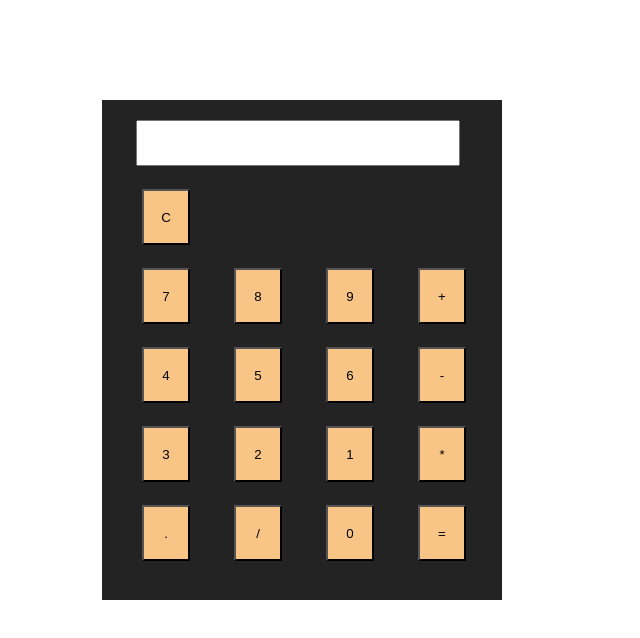
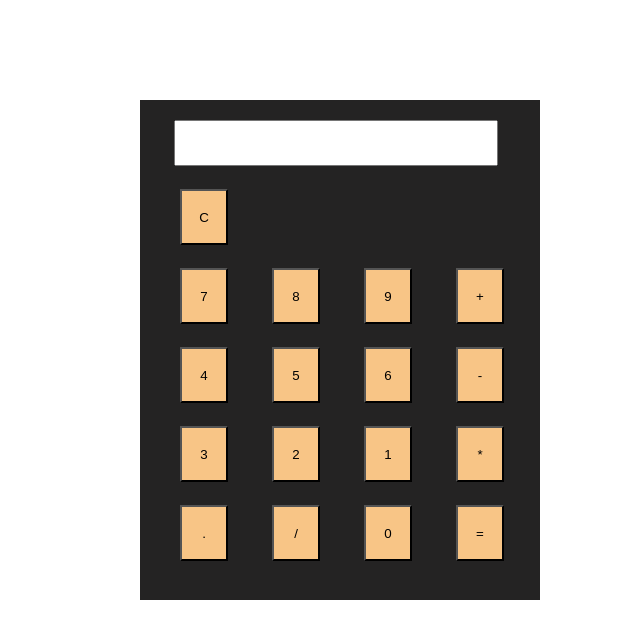
Before and after one commit to BlesonPhilip/calculator, a plain HTML site: page index.html in a window 1280 px wide. Shown: the whole page, without its empty margins (378-1018 px from the left). Drawn offline with Linux system fonts and the light colour scheme.

Commit message:
screenshot added

```diff
--- a/style.css
+++ b/style.css
@@ -2,7 +2,7 @@
     width: 400px;
     height: 500px;
     background: rgb(36, 35, 35);
-    margin-left: 472px;
+    margin-left: 510px;
     margin-top: 100px;
 }
 #screen{
```
Also changed, not shown: calculator screenshot.png (added), 1 other file.
